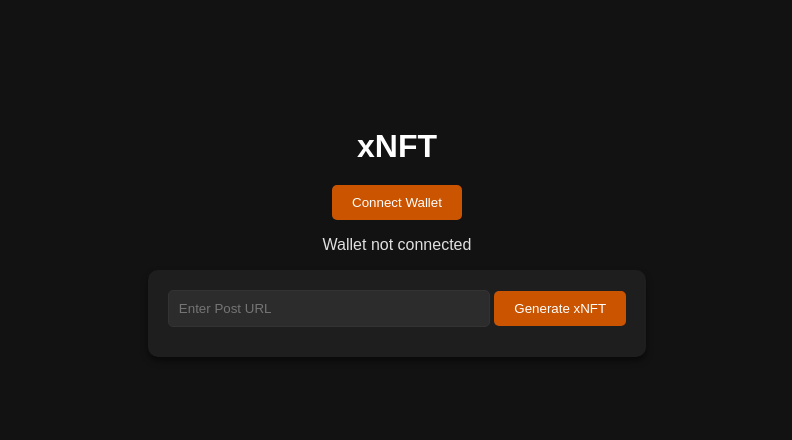
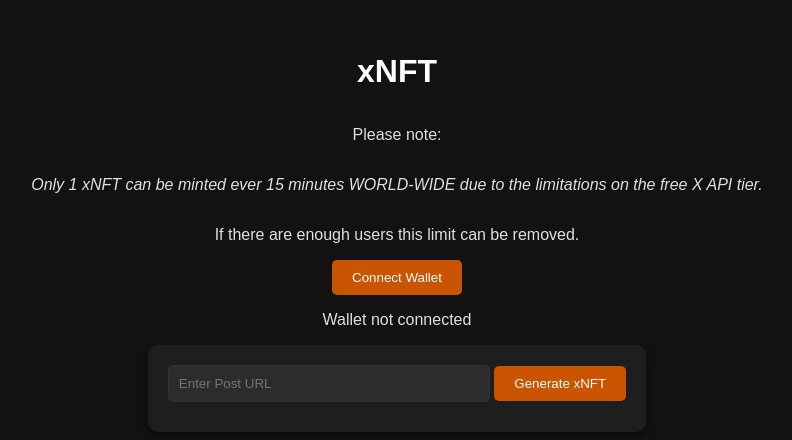
Before and after one commit to vissequ/xnft4, a website: page public/index.html in a window 1280 px wide. Shown: the part 150-590 px from the top of the page, without its empty margins (243-1035 px from the left). Drawn offline with Linux system fonts and the light colour scheme.

Commit message:
Update index.html

```diff
--- a/public/index.html
+++ b/public/index.html
@@ -11,8 +11,13 @@
 <body>
     <h1>xNFT</h1>
 
+    <p><strnog>Please note:</strnog></p>
+    <p><em>Only 1 xNFT can be minted ever 15 minutes WORLD-WIDE due to the limitations on the free X API tier.</em></p>
+    <p>If there are enough users this limit can be removed.</p>
+
     <button id="connectWallet">Connect Wallet</button>
     <p id="walletInfo">Wallet not connected</p>
+
 
     <form id="tweetForm">
         <input type="text" id="tweetUrl" placeholder="Enter Post URL" required />
```
